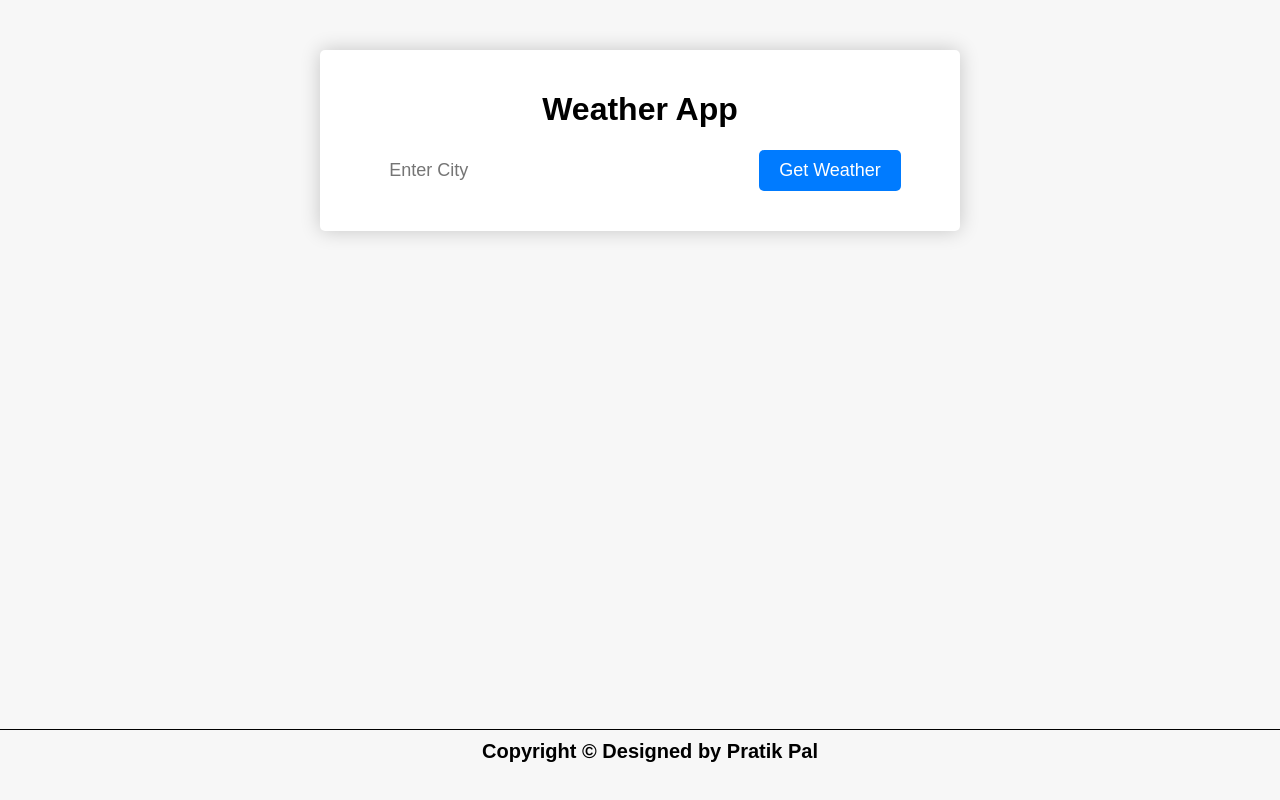
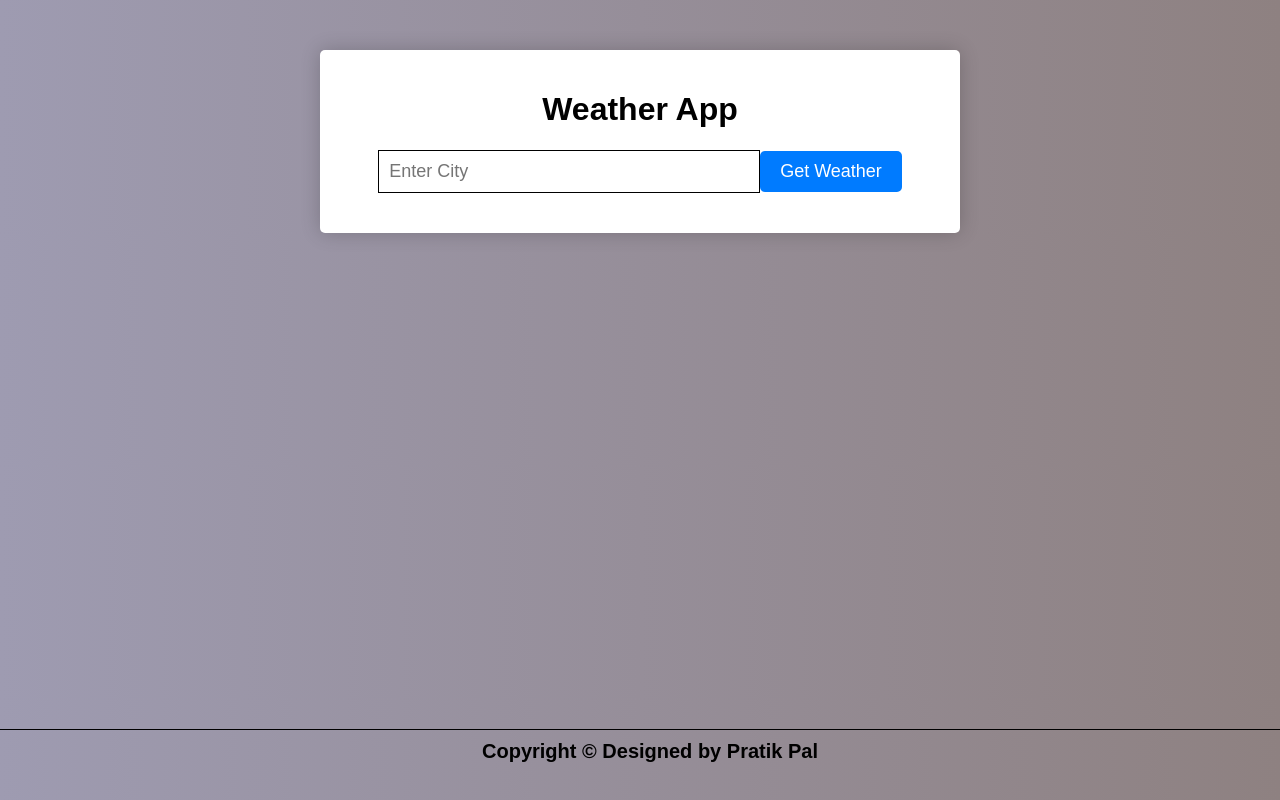
Before and after one commit to Pratikkkkkp/Weather-App, a plain HTML site: page index.html in a window 1280 px wide. Drawn offline with Linux system fonts and the light colour scheme.

Commit message:
bg color

```diff
--- a/style.css
+++ b/style.css
@@ -1,7 +1,7 @@
 body {
     margin: 0;
     font-family: "Montserrat", sans-serif;
-    background-color: #f7f7f7;
+    background: linear-gradient(to right, #9e9bb1 0%, #8e8181 100% );
   }
 
   .container {
@@ -24,7 +24,7 @@ body {
 
   form input[type="text"] {
     padding: 10px;
-    border: none;
+    border: 1px solid ;
     outline: none;
     font-size: 18px;
     width: 60%;
```
